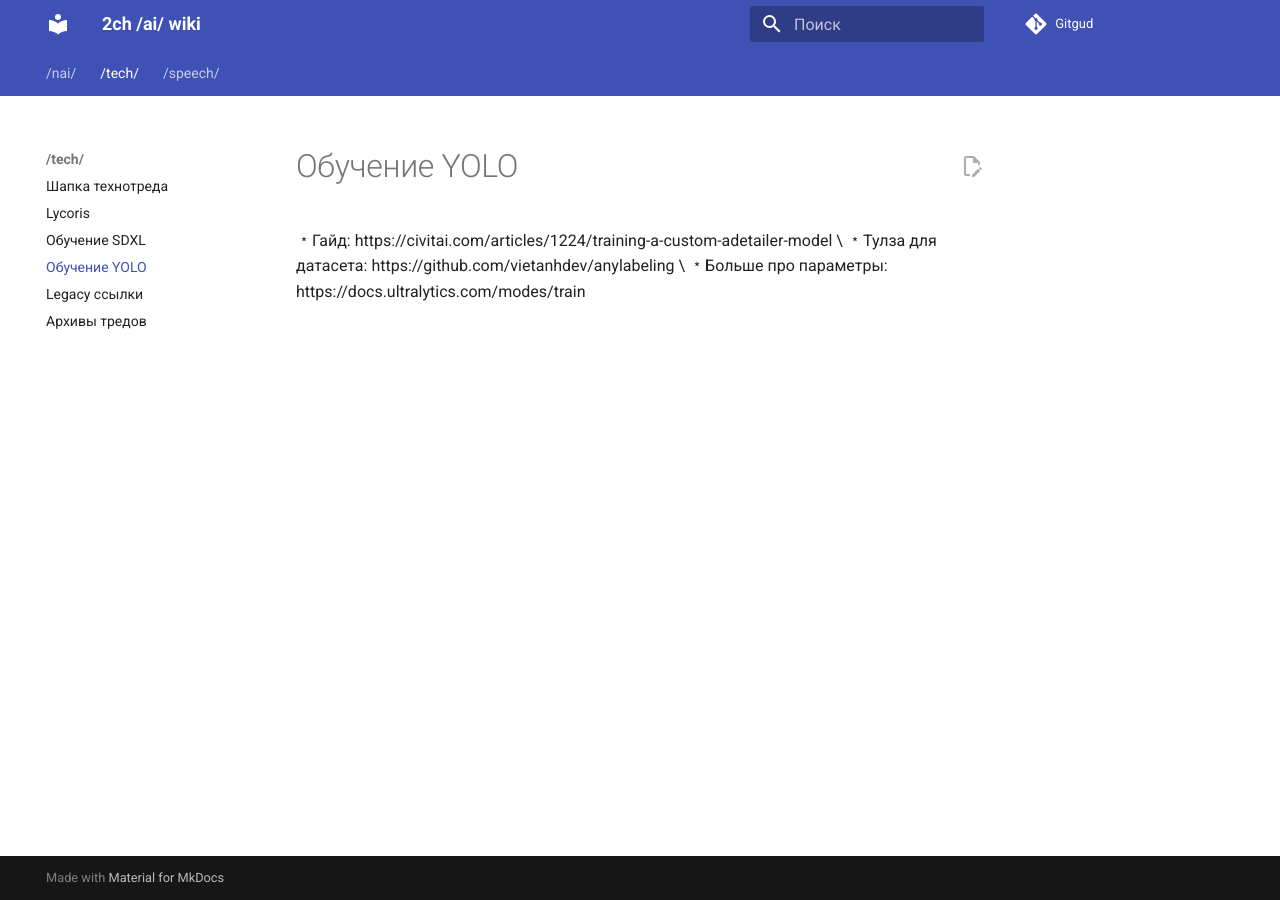
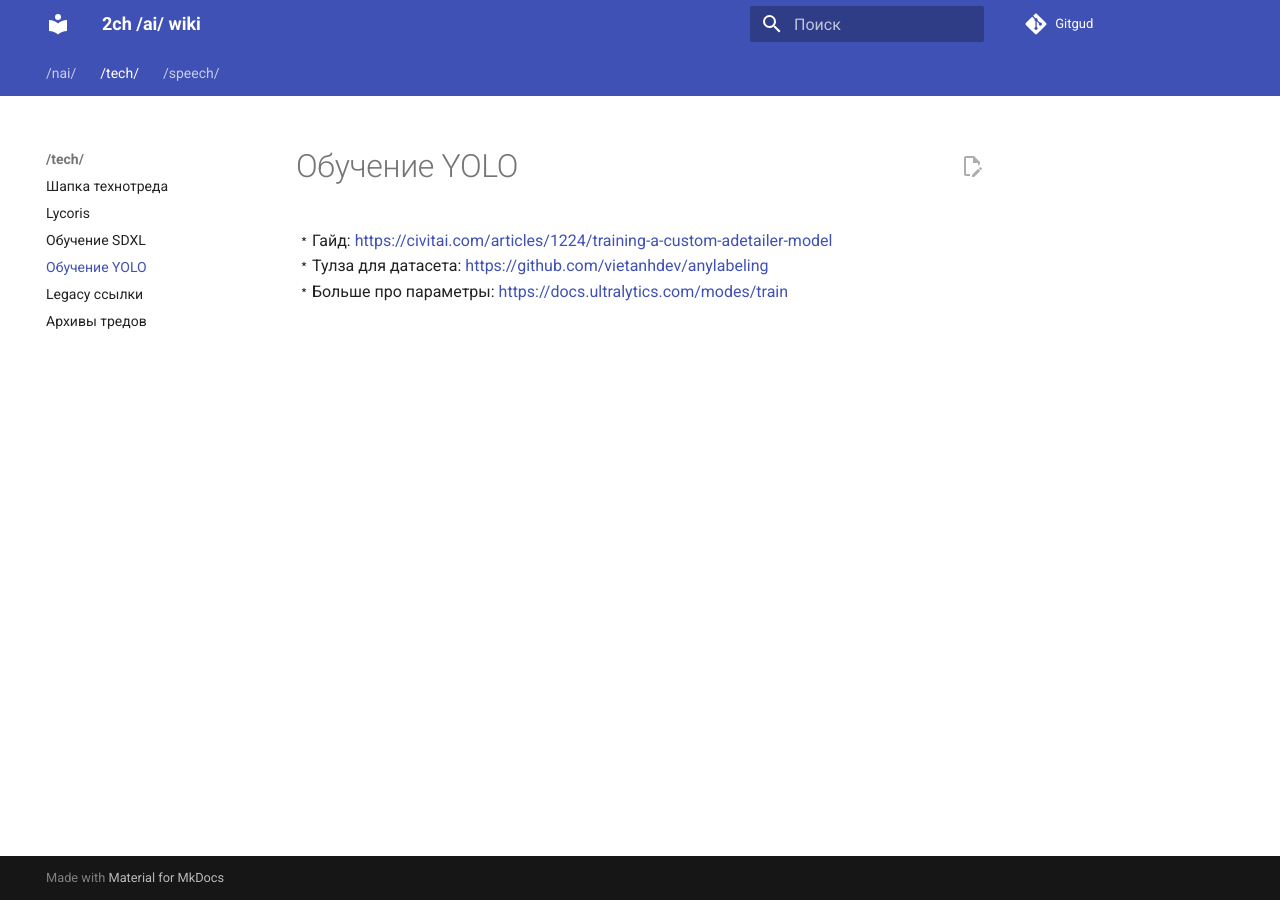
Before and after one commit to 2ch-ai/wiki, an MkDocs documentation site: the page built from docs/tech/yolo.md, in a window 1280 px wide. Built offline with MkDocs 1.6.1 and Material for MkDocs 9.7.7, drawn with Linux system fonts in a browser that asks for light colours; part of the change alters nothing that is shown.

```diff
--- a/docs/tech/yolo.md
+++ b/docs/tech/yolo.md
@@ -1,3 +1,3 @@
-﹡Гайд: https://civitai.com/articles/1224/training-a-custom-adetailer-model \
-﹡Тулза для датасета: https://github.com/vietanhdev/anylabeling \
-﹡Больше про параметры: https://docs.ultralytics.com/modes/train
+﹡Гайд: [https://civitai.com/articles/1224/training-a-custom-adetailer-model](https://civitai.com/articles/1224/training-a-custom-adetailer-model)
+﹡Тулза для датасета: [https://github.com/vietanhdev/anylabeling](https://github.com/vietanhdev/anylabeling)
+﹡Больше про параметры: [https://docs.ultralytics.com/modes/train](https://docs.ultralytics.com/modes/train)
```
